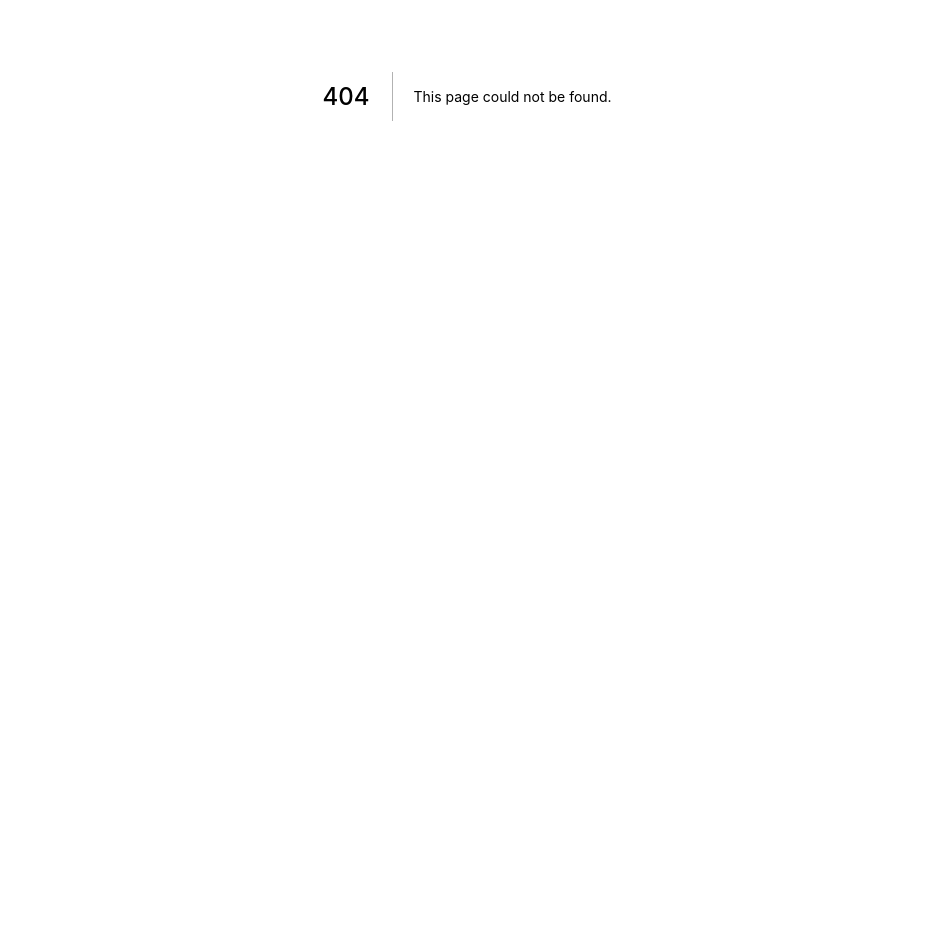
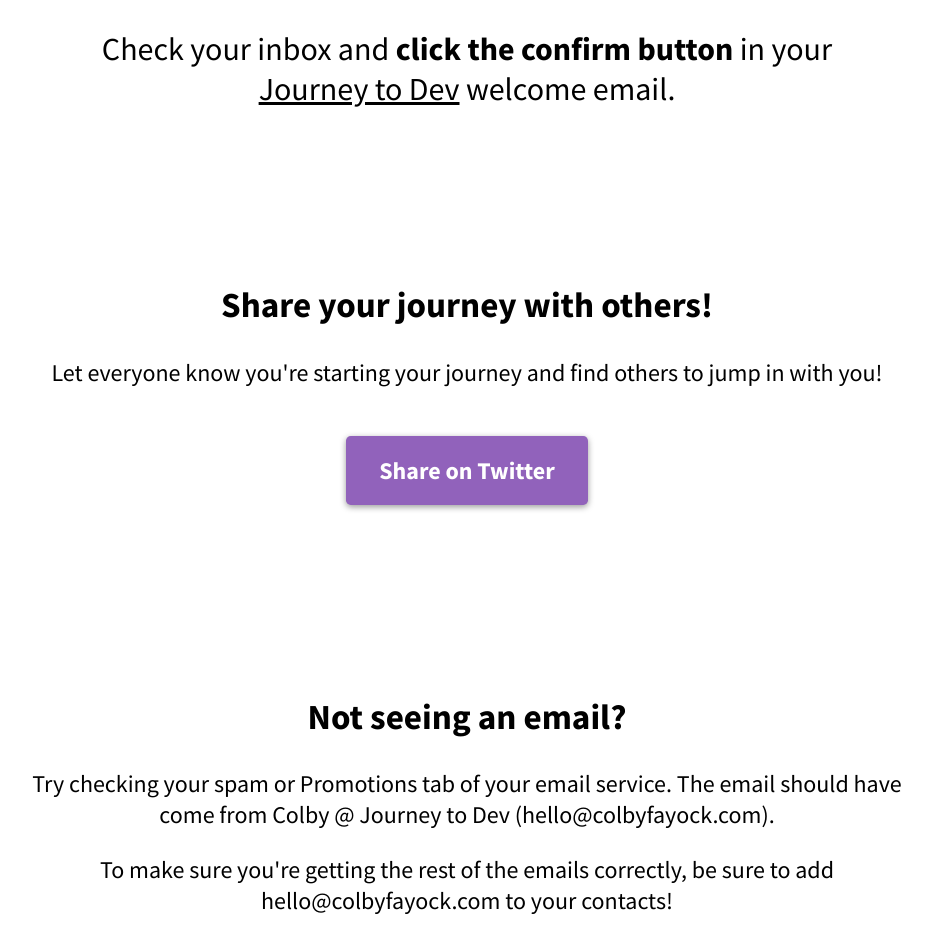
Before and after one commit to colbyfayock/journeyto.dev, a Next.js app: page /getting-started in a window 1280 px wide. Before the commit this address had no page. Shown: the part 304-1256 px from the top of the page, without its empty margins (173-1105 px from the left). Before the commit the page ends 800 px from the top, so only its background shows below. Built offline with nearby package versions, Linux system fonts and the light colour scheme.

Commit message:
tweaks, getting started page

```diff
--- a/src/components/Main/Main.js
+++ b/src/components/Main/Main.js
@@ -2,9 +2,9 @@ import styles from './Main.module.scss';
 
 const Main = ({ children }) => {
   return (
-    <div className={styles.main}>
+    <main className={styles.main}>
       { children }
-    </div>
+    </main>
   )
 }
 
--- a/src/components/Main/Main.module.scss
+++ b/src/components/Main/Main.module.scss
@@ -1 +1,3 @@
-.main {}
+.main {
+  padding: 3rem 0;
+}
--- /dev/null
+++ b/src/pages/getting-started.js
@@ -0,0 +1,84 @@
+import { Helmet } from 'react-helmet';
+import styles from 'styles/App.module.scss';
+
+import { createTweetAction, openTweet } from 'lib/social';
+
+import Layout from 'components/Layout';
+import Section from 'components/Section';
+import Container from 'components/Container';
+import Button from 'components/Button';
+
+export default function GettingStarted() {
+  const twitterAction = createTweetAction({
+    message: [
+      '🚀 I just started my Journey to Dev with @colbyfayock\n',
+      '⚡️ It\'s a FREE 7-week newsletter course to get you started on the right path\n',
+      '💯 Each issue focuses on non-tech skills that typically require time & money from a mentor\n',
+      '💪 Start your #journeytodev!\n',
+      'https://journeyto.dev',
+    ]
+  });
+
+
+  function handleOnTwitterClick(e) {
+    e.preventDefault();
+    openTweet({
+        message: twitterAction
+    })
+  }
+
+  return (
+    <Layout displayNav={false}>
+
+      <Helmet>
+        <title>Getting Started</title>
+        <link rel="icon" href="/favicon.ico" />
+      </Helmet>
+
+      <Section>
+        <Container>
+          <h1 className={styles.homeTitle}>
+            One more step to get started!
+          </h1>
+
+          <p className={styles.homeTagline}>
+            <strong>Ready to start your journey?</strong>
+          </p>
+
+          <p className={styles.homeTagline}>
+            Check your inbox and <strong>click the confirm button</strong> in
+            your <a href="https://journeyto.dev/">Journey to Dev</a> welcome email.
+          </p>
+        </Container>
+      </Section>
+
+      <Section className={styles.homeCopy}>
+        <Container>
+          <h2>Share your journey with others!</h2>
+          <p>
+            Let everyone know you're starting your journey and find others to jump
+            in with you!
+          </p>
+          <p>
+            <Button onClick={handleOnTwitterClick}>Share on Twitter</Button>
+          </p>
+        </Container>
+      </Section>
+
+      <Section className={styles.homeCopy}>
+        <Container>
+          <h2>Not seeing an email?</h2>
+          <p>
+            Try checking your spam or Promotions tab of your email service. The email
+            should have come from Colby @ Journey to Dev (hello@colbyfayock.com).
+          </p>
+          <p>
+            To make sure you're getting the rest of the emails correctly, be sure to
+            add hello@colbyfayock.com to your contacts!
+          </p>
+        </Container>
+      </Section>
+
+    </Layout>
+  )
+}
--- a/src/styles/pages/_home.scss
+++ b/src/styles/pages/_home.scss
@@ -3,6 +3,7 @@
 .homeTitle {
   font-size: 4em;
   text-align: center;
+  margin-top: 0;
 }
 
 .homeTagline {
@@ -22,7 +23,14 @@
   }
 
   p {
+
     font-size: 1.5em;
+
+    button {
+      font-size: 1em;
+      margin: 1em 0;
+    }
+
   }
 
 
```
Also changed, not shown: src/pages/index.js (+11 -4 lines), src/pages/success.js (deleted, +0 -31 lines).
